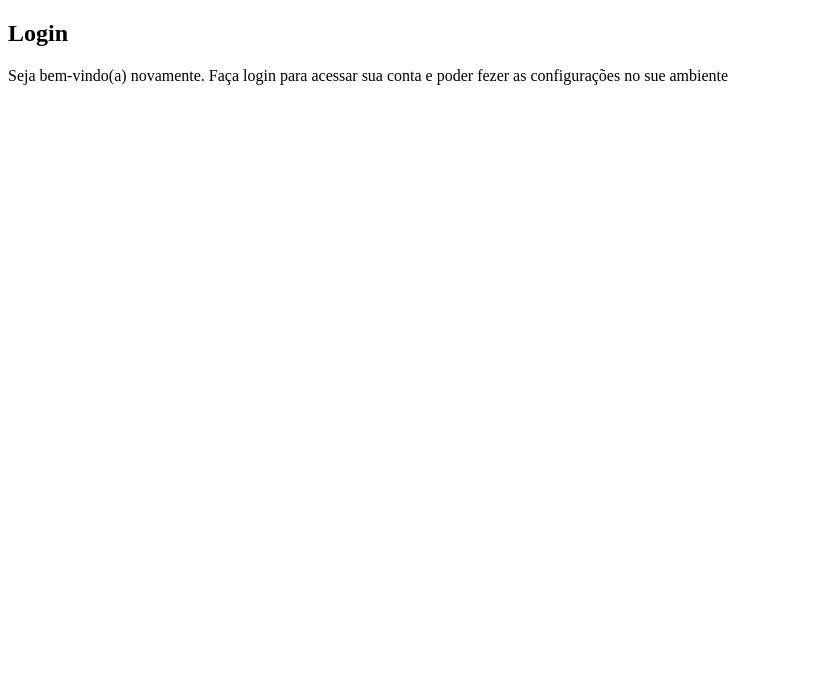
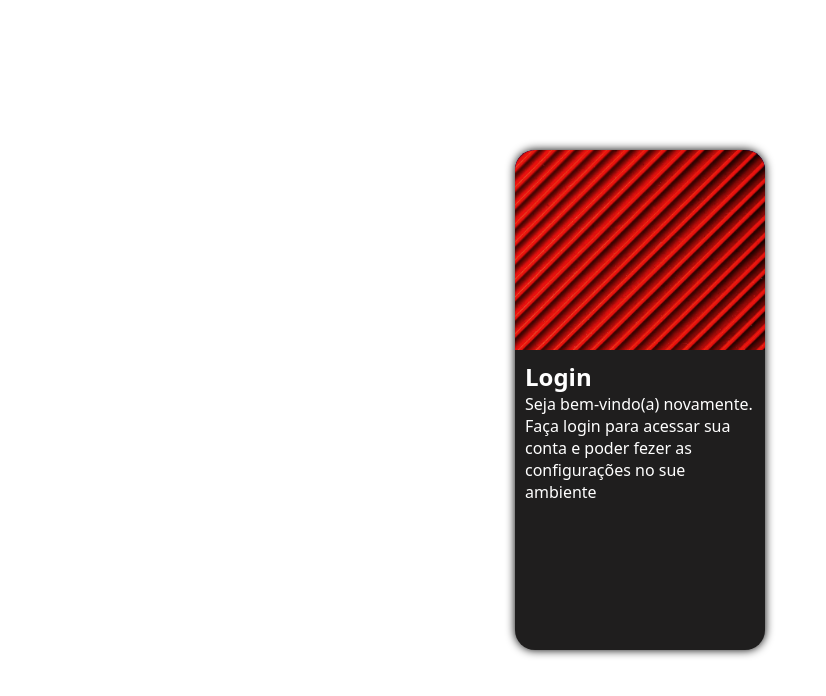
Before and after one commit to PaulotavaresD/projeto-login, a plain HTML site: page index.html in a window 1280 px wide. Shown: the whole page, without its empty margins (0-826 px from the left). Drawn offline with Linux system fonts and the light colour scheme.

Commit message:
adicionei css ao formulário

```diff
--- a/estilos/style.css
+++ b/estilos/style.css
@@ -1 +1,47 @@
 @charset "UTF-8";
+
+*{
+    font-family: system-ui, -apple-system, BlinkMacSystemFont, 'Segoe UI', Roboto, Oxygen, Ubuntu, Cantarell, 'Open Sans', 'Helvetica Neue', sans-serif;
+    padding: 0;
+    margin: 0;
+    box-sizing: border-box;
+}
+
+body, html{
+    background-color: rgb(255, 255, 255);
+    height: 100vh;
+    width: 100vw;
+}
+
+main{
+    height: 100vh;
+    width: 100vw;
+    position: relative;
+}
+
+section#login{
+    position: absolute;
+    background-color: rgb(31, 30, 30);
+    width: 250px;
+    height: 500px;
+    border-radius: 20px;
+    left: 50%;
+    top: 50%;
+    transform: translate(-50%, -50%);
+    overflow: hidden;
+    box-shadow: 0px 0px 10px rgb(0, 0, 0, 450);
+}
+
+section#login > div#imagem{
+    background: darkblue url(../imagens/pexels-enginakyurt-1493226.jpg);
+    height: 200px;
+    background-size: cover;
+    background-repeat: no-repeat;
+    display: block;
+}
+
+section#login > div#formulario{
+    display: block;
+    padding: 10px;
+    color: white;
+}
```
Also changed, not shown: imagens/pexels-enginakyurt-1493226.jpg (added), index.html (line endings or trailing spaces).
